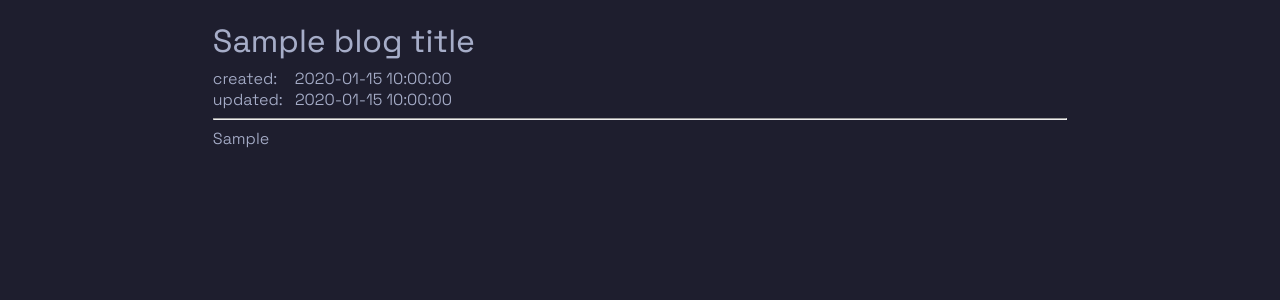
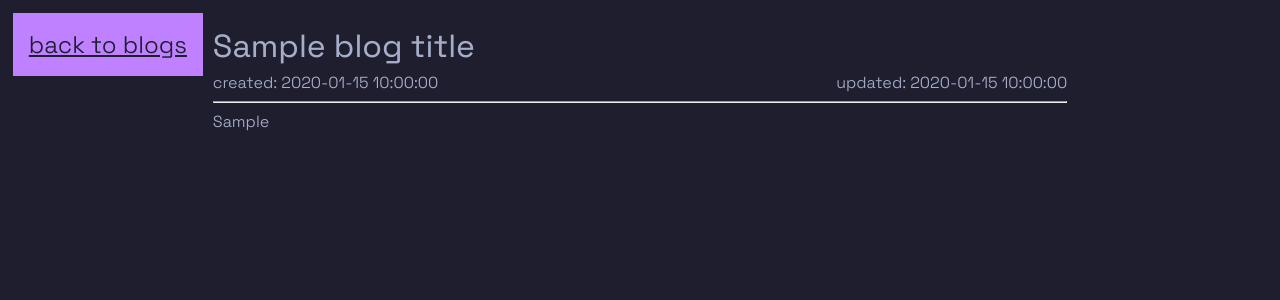
Before and after one commit to MrSeven3/personal-website, a Flask app: template templates/blog/blog_template.html in a window 1280 px wide. Shown: the top 300 px of the page. Run offline with Flask 3, Linux system fonts and the light colour scheme; the template is opened without the code that fills it: most values are stand-ins (such as "Sample title", 1, 10 or a date in 2020).

Commit message:
some final styling touchups

```diff
--- a/static/blog_styles.css
+++ b/static/blog_styles.css
@@ -1,21 +1,21 @@
 .blog-header {
-    margin: auto 16vw;
+    margin: 2vw 16vw auto;
+
     h1 {
         margin-bottom: 0.5vw;
     }
     p {
-        margin: 0 auto;
+        margin: 0;
     }
-    span {
-        margin: 0 auto;
+
+    div {
+        display: flex;
+
     }
 }
 
-#created-span {
-    margin-left: 0.85em;
-}
-#updated-span {
-    margin-left: 0.5em;
+#updated-time {
+    margin-left: auto;
 }
 
 .blog-main {
--- a/static/main_styles.css
+++ b/static/main_styles.css
@@ -1,4 +1,4 @@
-/* this is almost certainly redundant and spaghetti, and shouldnt be in one file, etc etc. its myfirst time with css fight me */
+/* this is almost certainly redundant and spaghetti, etc etc. its myfirst time with css fight me */
 
 .space-grotesk-single-header {
     font-family: "Space Grotesk", sans-serif;
@@ -73,6 +73,36 @@ h3.space-grotesk-header {
     font-size: 14px;
 }
 
+.top-right-button {
+    background-color: oklch(0.7176 0.1839 304.77);
+    text-align: center;
+    padding: 1rem;
+    width: fit-content;
+
+    position: fixed;
+    top: 1vw;
+    right: 1vw;
+
+    a {
+        color: #1e1e2e;
+        font-size: 24px;
+    }
+}
+.top-left-button {
+    background-color: oklch(0.7176 0.1839 304.77);
+    text-align: center;
+    padding: 1rem;
+    width: fit-content;
+
+    position: fixed;
+    top: 1vw;
+    left: 1vw;
+
+    a {
+        color: #1e1e2e;
+        font-size: 24px;
+    }
+}
 
 .text-highlight {
     color: oklch(0.7176 0.1839 304.77);
--- a/templates/blog/blog_list.html
+++ b/templates/blog/blog_list.html
@@ -26,7 +26,11 @@
         </div>
 
 
-        <div class="blogs-section">
+        <div class="top-left-button space-grotesk-normal">
+            <a href="/">return home</a>
+        </div>
+
+        <div class="blogs-section space-grotesk-normal">
             {{ blog_list | safe }}
         </div>
     </body>
--- a/templates/blog/blog_template.html
+++ b/templates/blog/blog_template.html
@@ -18,9 +18,15 @@
     <body>
         <div class="blog-header space-grotesk-normal">
             <h1 class="space-grotesk-single-header">{{ blog_title }}</h1>
-            <p>created: <span id="created-span">{{ created_time }}</span></p>
-            <p>updated: <span id="updated-span">{{ updated_time }}</span></p>
+            <div>
+                <p>created: {{ created_time }}</p>
+                <p id="updated-time">updated: {{ updated_time }}</p>
+            </div>
             <hr>
+        </div>
+
+        <div class="top-left-button space-grotesk-normal">
+            <a href="/blogs">back to blogs</a>
         </div>
 
         <div class="blog-main space-grotesk-normal">
--- a/templates/index.html
+++ b/templates/index.html
@@ -25,6 +25,10 @@
             </div>
 
             <p class="intro-comment">i also go by mrseven, seventythree, seven, and variations of those</p>
+        </div>
+
+        <div class="top-right-button space-grotesk-normal">
+            <a href="/blogs">my blog!</a>
         </div>
 
         <div class="info-section">
```
Also changed, not shown: static/about_styles.css (+5 -6 lines).
